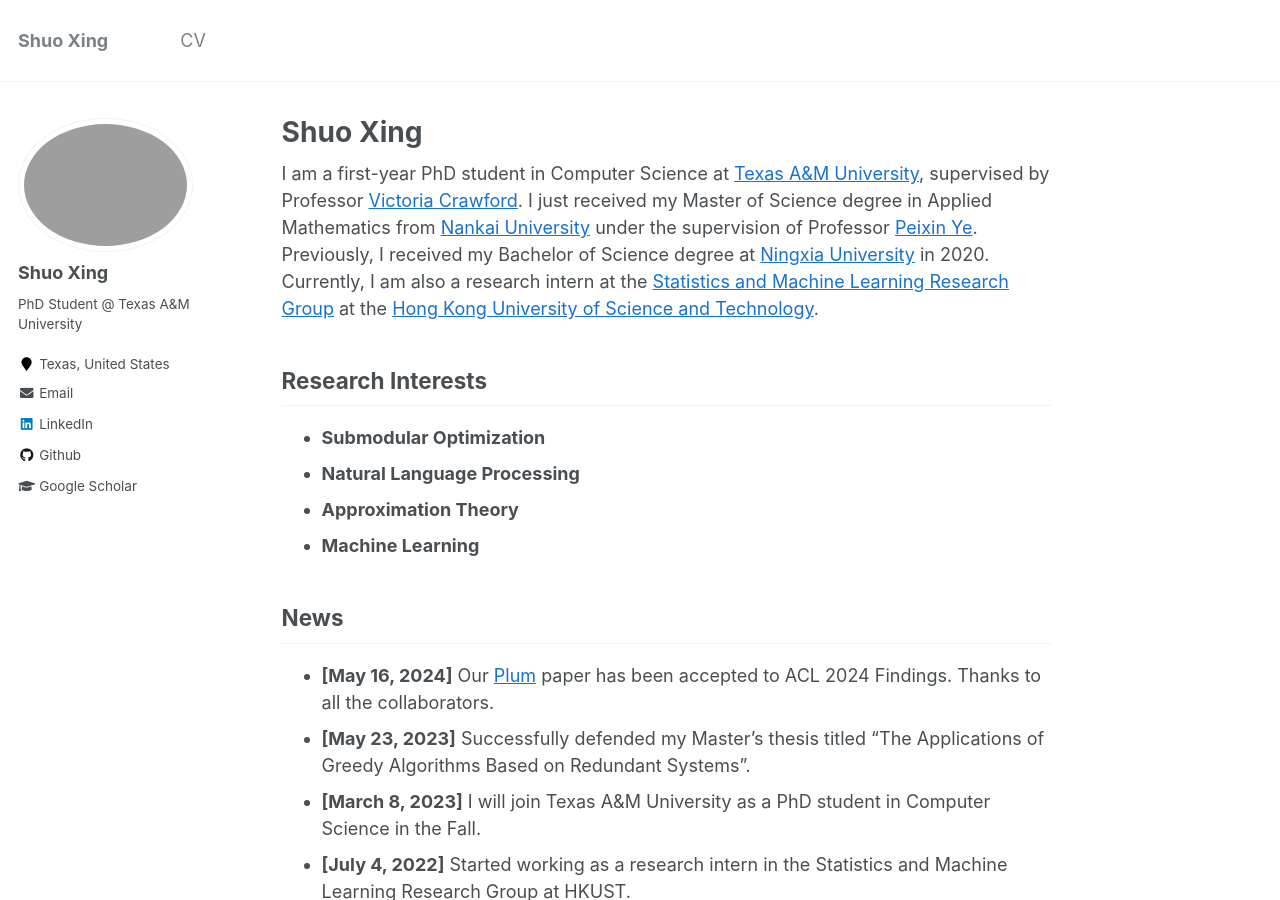
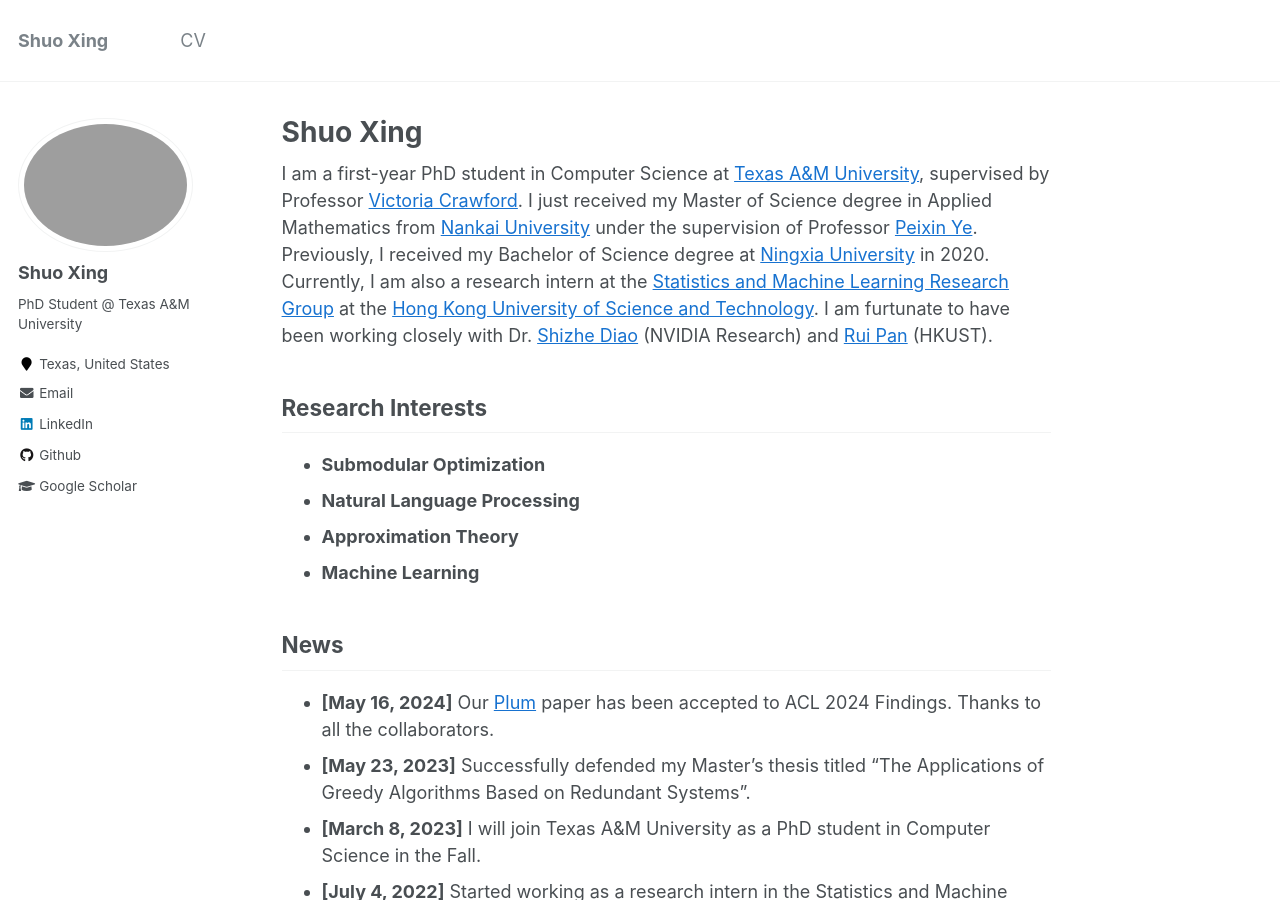
Before and after one commit to ShuoXing98/shuoxing98.github.io, a Jekyll site: the page built from _pages/about.md, in a window 1280 px wide and 900 px high. Built offline with Jekyll 4.4.1, drawn with Linux system fonts in a browser that asks for light colours; formulas are drawn with MathJax 3; comment, search, counter and statistics services are not loaded.

Commit message:
updated homepage

```diff
--- a/_pages/about.md
+++ b/_pages/about.md
@@ -7,7 +7,7 @@
   - /about/
   - /about.html
 ---
-I am a first-year PhD student in Computer Science at [Texas A&M University](https://www.tamu.edu/), supervised by Professor [Victoria Crawford](https://engineering.tamu.edu/cse/profiles/crawford-victoria.html). I just received my Master of Science degree in Applied Mathematics from [Nankai University](https://en.nankai.edu.cn/) under the supervision of Professor [Peixin Ye](http://en.math.nankai.edu.cn/2015/1112/c4059a32170/page.htm). Previously, I received my Bachelor of Science degree at [Ningxia University](http://www.nxu.edu.cn/) in 2020. Currently, I am also a research intern at the [Statistics and Machine Learning Research Group](https://statml.hkust.edu.hk/) at the [Hong Kong University of Science and Technology](https://hkust.edu.hk/).
+I am a first-year PhD student in Computer Science at [Texas A&M University](https://www.tamu.edu/), supervised by Professor [Victoria Crawford](https://engineering.tamu.edu/cse/profiles/crawford-victoria.html). I just received my Master of Science degree in Applied Mathematics from [Nankai University](https://en.nankai.edu.cn/) under the supervision of Professor [Peixin Ye](http://en.math.nankai.edu.cn/2015/1112/c4059a32170/page.htm). Previously, I received my Bachelor of Science degree at [Ningxia University](http://www.nxu.edu.cn/) in 2020. Currently, I am also a research intern at the [Statistics and Machine Learning Research Group](https://statml.hkust.edu.hk/) at the [Hong Kong University of Science and Technology](https://hkust.edu.hk/). I am furtunate to have been working closely with Dr. [Shizhe Diao](https://shizhediao.github.io/) (NVIDIA Research) and [Rui Pan](https://github.com/research4pan) (HKUST).
 
 <!-- BTW, thanks for the photo taken by my best friend **Lin Feng**! -->
 
```
